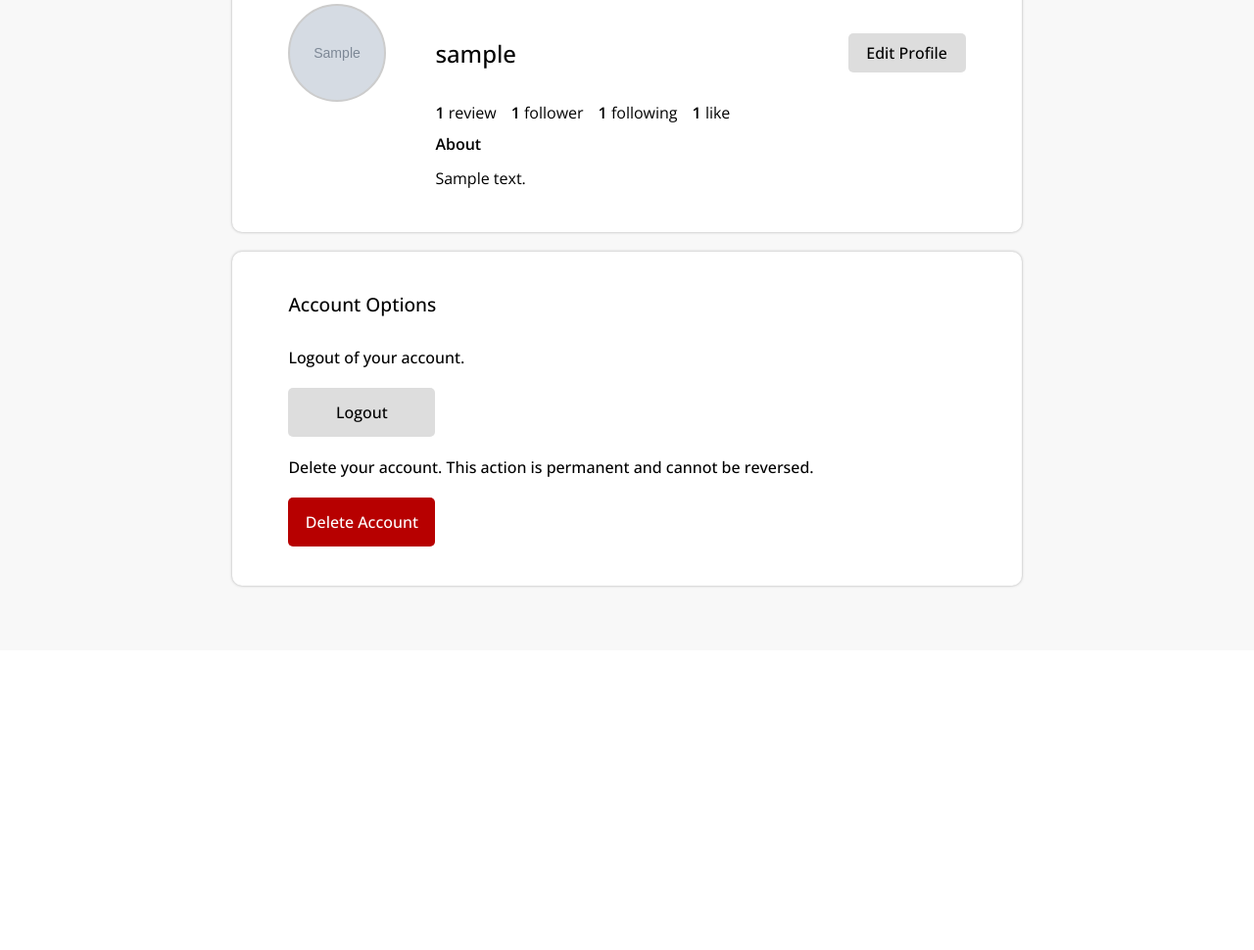
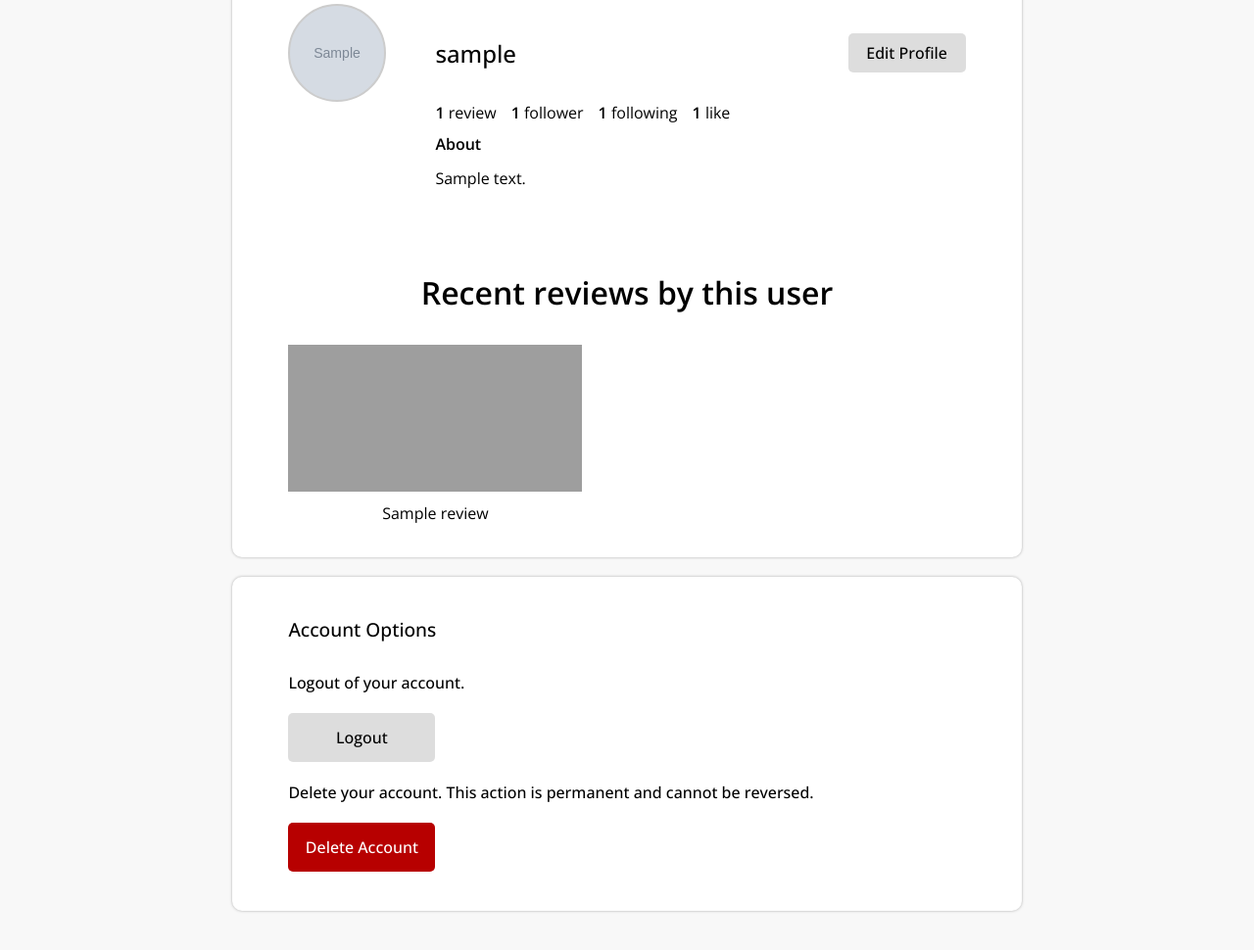
Before and after one commit to styrate/www, a Django app: page /account/00000000-0000-0000-0000-000000000001 in a window 1280 px wide. Shown: the part 136-1106 px from the top of the page at 98% size. Before the commit the page ends 736 px from the top, so only its background shows below. Run offline with Django 4.2, Linux system fonts and the light colour scheme; a user stored in the database is signed in; tables that the repository leaves empty hold one stand-in row (values such as "Sample post"); grey boxes marked "Sample" are stand-in pictures; grey boxes are pictures that could not be loaded.

Commit message:
update user profile and landing page located at /landing/

```diff
--- a/styrate/main/templates/main/Account/Account.html
+++ b/styrate/main/templates/main/Account/Account.html
@@ -2,6 +2,106 @@
 {% load static  %}
 {% block body%}
 {% comment %} <link rel="stylesheet" href="/css/Account/account.css"> {% endcomment %}
+<script>
+    function htmlspecialchars(text) {
+        var map = {
+            '&': '&amp;',
+            '<': '&lt;',
+            '>': '&gt;',
+            '"': '&quot;',
+            "'": '&#039;'
+        };
+
+        return text.replace(/[&<>"']/g, function (m) { return map[m]; });
+    }
+
+    // Get the str after account/ in the url
+    let url = window.location.href;
+    let id = url.split('account/')[1];
+
+    fetch('/getReviews', {
+        'method': 'POST',
+        'headers': {
+            'Content-Type': 'application/json'
+        },
+        'body': JSON.stringify({
+            'id': id,
+        })
+    }).then(res => res.json()).then(function (data) {
+        /* {"success": true, "reviews": [{"id": "2ac17dff-6583-4a0e-8f4c-d30a7765ba51", "title": "Nice", "productName": "Cool", "rating": 10, "createdByUser_Key": "a71ae50a-27ac-420d-bafe-1a9edb0cf248", "itemCategory": "misc", "textField": "Cool stuff", "overview": "No", "itemLink": "No", "videoID": "https://www.youtube.com/watch?v=IUgF49Rtg7Q", "image": "https://styrate.s3.amazonaws.com/static/profileImage/a7cb58dc-a24c-48ed-b4bd-f3ff17243e32__audio.audio", "videoIsYT": true, "likeCount": 0, "createdOn": "2023-04-28T22:00:36.475Z"}, {"id": "bd063a28-6248-4ce6-9a0c-bf44d5b02343", "title": "Excellent", "productName": "This product was good", "rating": 10, "createdByUser_Key": "a71ae50a-27ac-420d-bafe-1a9edb0cf248", "itemCategory": "beauty", "textField": "It was nice", "overview": "Nice stuff", "itemLink": "https://link/", "videoID": "no", "image": "https://styrate.s3.amazonaws.com/static/profileImage/fd8e3e66-a2f2-41e1-b628-fd83f975f78d__audio.audio", "videoIsYT": false, "likeCount": 1, "createdOn": "2023-04-28T21:41:58.066Z"}]} */
+
+        // Append reviews to page in a 3x2 grid
+        let reviews = data.reviews;
+        let reviewContainer = document.querySelector('.reviews');
+        let reviewHTML = '';
+
+        for (let i = 0; i < reviews.length; i++) {
+            // Layout: Video and description under in a 3x2 grid
+            let review = reviews[i];
+            let video = review.videoID;
+
+            if (review.videoIsYT) {
+                // Isolate the v= GET parameter
+                video = video.split('v=')[1];
+
+                video = `<iframe src="https://www.youtube.com/embed/${escape(video)}" frameborder="0" allow="accelerometer; clipboard-write; encrypted-media; gyroscope; picture-in-picture" allowfullscreen></iframe>`;
+            } else {
+                video = `<video controls src="${video}"></video>`;
+            }
+
+            reviewHTML += `
+            <div class="review">
+                <div class="video">
+                    ${video}
+                </div>
+                <div class="description">
+                    <a href="/review/${review.id}">
+                        <p>${htmlspecialchars(review.title)}</p>
+                    </a>
+                </div>
+            </div>
+            `;
+        }
+
+        reviewContainer.innerHTML += reviewHTML;
+    }).catch(err => console.log(err));
+
+</script>
+
+<style>
+    /* review css */
+    .review-heading h2 {
+        font-size: 2rem;
+        font-weight: 600;
+        margin-bottom: 1rem;
+        text-align: center;
+        padding-top: 5rem;
+    }
+
+    .reviews {
+        padding-top: 1rem;
+        display: grid;
+        grid-template-columns: repeat(3, 1fr);
+        grid-gap: 1rem;
+        margin-top: 1rem;
+    }
+
+    .reviews .review {
+        width: fit-content;
+    }
+
+    .reviews .review .video {
+        width: 100%;
+        height: 91%;
+    }
+
+    /* descriptions should be centered relative to the video */
+    .description p {
+        text-align: center;
+    }
+
+</style>
+
 <section id="account" class='center'>
     <div class="innerAccount">
         <div class="profile">
@@ -30,7 +130,9 @@
                     {% endif %}
                 </div>
                 <div class="row two">
-                    <span class='posts'> {{userObject.numReviews}} <span class="inner">review{% if userObject.numReviews != 1 %}s{% endif %}</span></span>
+                    <span class='posts'> {{userObject.numReviews}} <span class="inner">
+                        review{% if userObject.numReviews != 1 %}s{% endif %}
+                    </span></span>
                     <span class='followers'> {{userObject.numFollowers}} <span class="inner">follower{% if userObject.numFollowers != 1 %}s{% endif %}</span></span>
                     <span class='following'> {{userObject.numFollowing}} <span class="inner">following</span></span>
                     <span class='likes'> {{userObject.likeCount}} <span class="inner">like{% if userObject.likeCount != 1 %}s{% endif %}</span></span>
@@ -40,6 +142,13 @@
                     <p>{{userObject.bioText}}</p>
                 </div>
             </div>
+        </div>
+
+        <div class="review-heading">
+            <h2>Recent reviews by this user</h2>
+        </div>
+
+        <div class="reviews">
         </div>
     </div>
     {% if userObject.isEqual %}
--- a/styrate/main/urls.py
+++ b/styrate/main/urls.py
@@ -5,8 +5,11 @@ from django.conf import  settings
 
 urlpatterns = [
     path('', views.renderIndex, name='renderIndex'),
+    path('landing/', views.renderLanding, name='renderLanding'),
+    path('reviews', views.renderIndex, name='renderIndex'),
     path('review/<str:reviewID>', views.renderReviewPage, name='renerReviewPage'),
     path('newComment', views.newComment, name='newComment'),
+    path('getReviews', views.getReviews, name='getReviews'),
     path('logout', views.logOut, name='logOut'),
     path('login', views.renderlogIn, name='renderLogIn'),
     path('register', views.renderRegister, name='renderRegister'),
@@ -20,4 +23,4 @@ urlpatterns = [
     path('likecontrol', views.likeControl, name='likeControl'),
     path('top', views.renderTop, name='renderTop'),
     path('editProfile', views.editProfile, name='editProfile'),
-] + static('/css/', document_root = settings.CSS_ROOT)
+] + static('/css/', document_root = settings.CSS_ROOT) + static('/landing/', document_root = 'main/templates/main/landing/')
--- a/styrate/main/views.py
+++ b/styrate/main/views.py
@@ -14,6 +14,13 @@ from django.core.files import File
 import os
 from threading import Thread
 from django.db.models import Q
+
+def renderLanding(request):
+    payload = {
+        'pageTitle': 'Styrate',
+    }
+
+    return render(request, 'main/landing/index.html', payload)
 
 def renderIndex(request):
     # Getting filter params
@@ -95,6 +102,7 @@ def renderAccountPage(request, id):
     if User.objects.filter(id=id).exists():
         userObject = User.objects.get(id=id)
         ALTERED_userObject = GeneralController.AccountInformation(request=request, userObject=userObject)
+        print(ALTERED_userObject)
         payload = {
             'pageTitle': 'Account | '+userObject.username,
             'userObject': ALTERED_userObject
@@ -209,6 +217,47 @@ def editProfile(reqeust):
     except Exception as e:
         return JsonResponse({'success': False})
 
+@csrf_exempt
+def getReviews(request):
+    # JSON request and response
+    if request.method == 'POST':
+        body_unicode = request.body.decode('utf-8')
+
+        try:
+            body = json.loads(body_unicode)
+        except:
+            return JsonResponse({'success': False})
+
+        # Make sure the request contains a username
+        if 'id' not in body:
+            return JsonResponse({'success': False})
+
+        # Get the reviews of said user (limit 6)
+        reviews = Review.objects.filter(createdByUser_Key=User.objects.get(id=body['id'])).order_by('-dateCreated')[:6]
+
+        # Create a list of reviews
+        reviewList = []
+        for review in reviews:
+            reviewList.append({
+                'id': review.id,
+                'title': review.title,
+                'productName': review.productName,
+                'rating': review.rating,
+                'createdByUser_Key': review.createdByUser_Key.id,
+                'itemCategory': review.itemCategory,
+                'textField': review.textField,
+                'overview': review.overview,
+                'itemLink': review.itemLink,
+                'videoID': review.videoID,
+                'image': review.image.url,
+                'videoIsYT': review.videoIsYT,
+                'likeCount': review.likeCount,
+                'createdOn': review.dateCreated,
+            })
+        return JsonResponse({'success': True, 'reviews': reviewList})
+    else:
+        return JsonResponse({'success': False})
+
 # Auth
 def logOut(request):
     logout(request)
```
Also changed, not shown: 1 other file.
